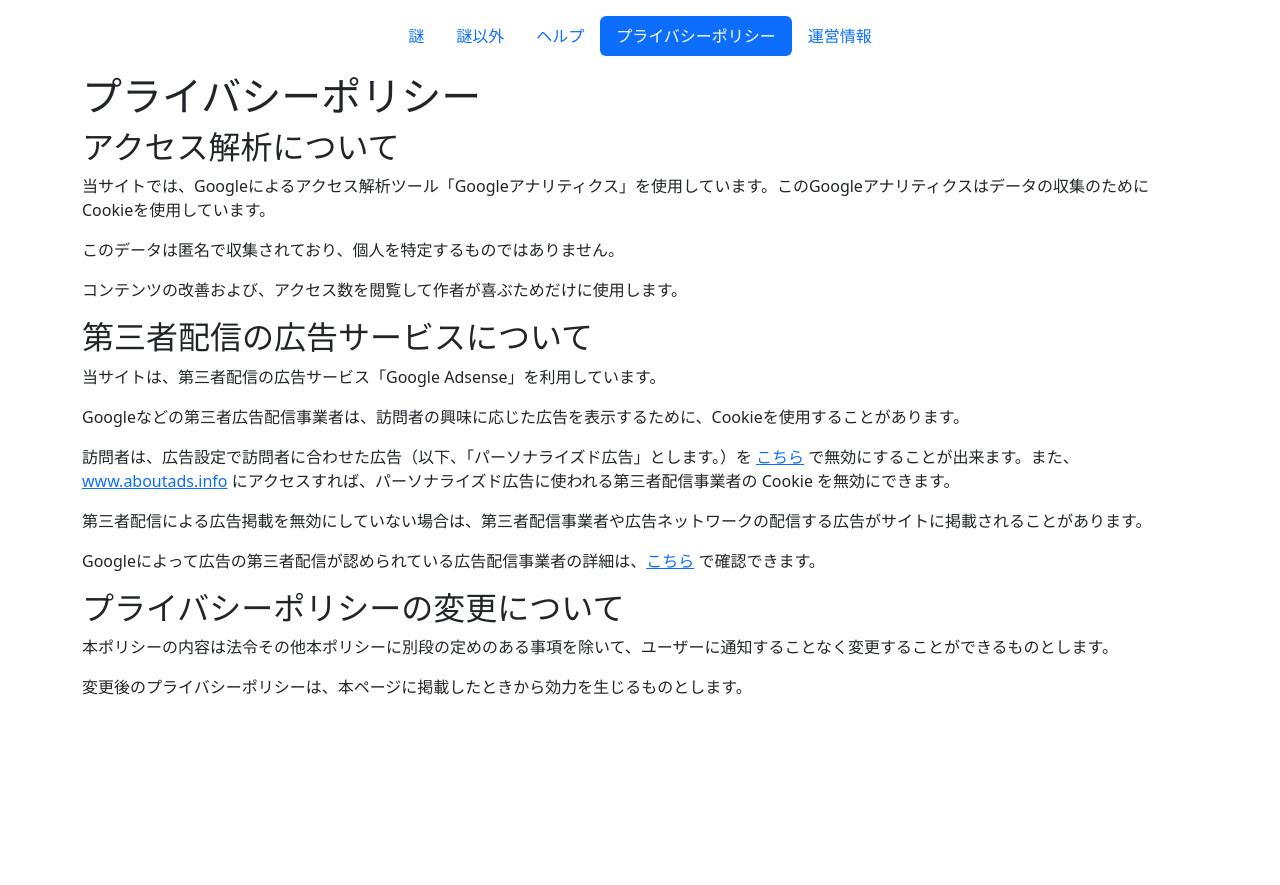
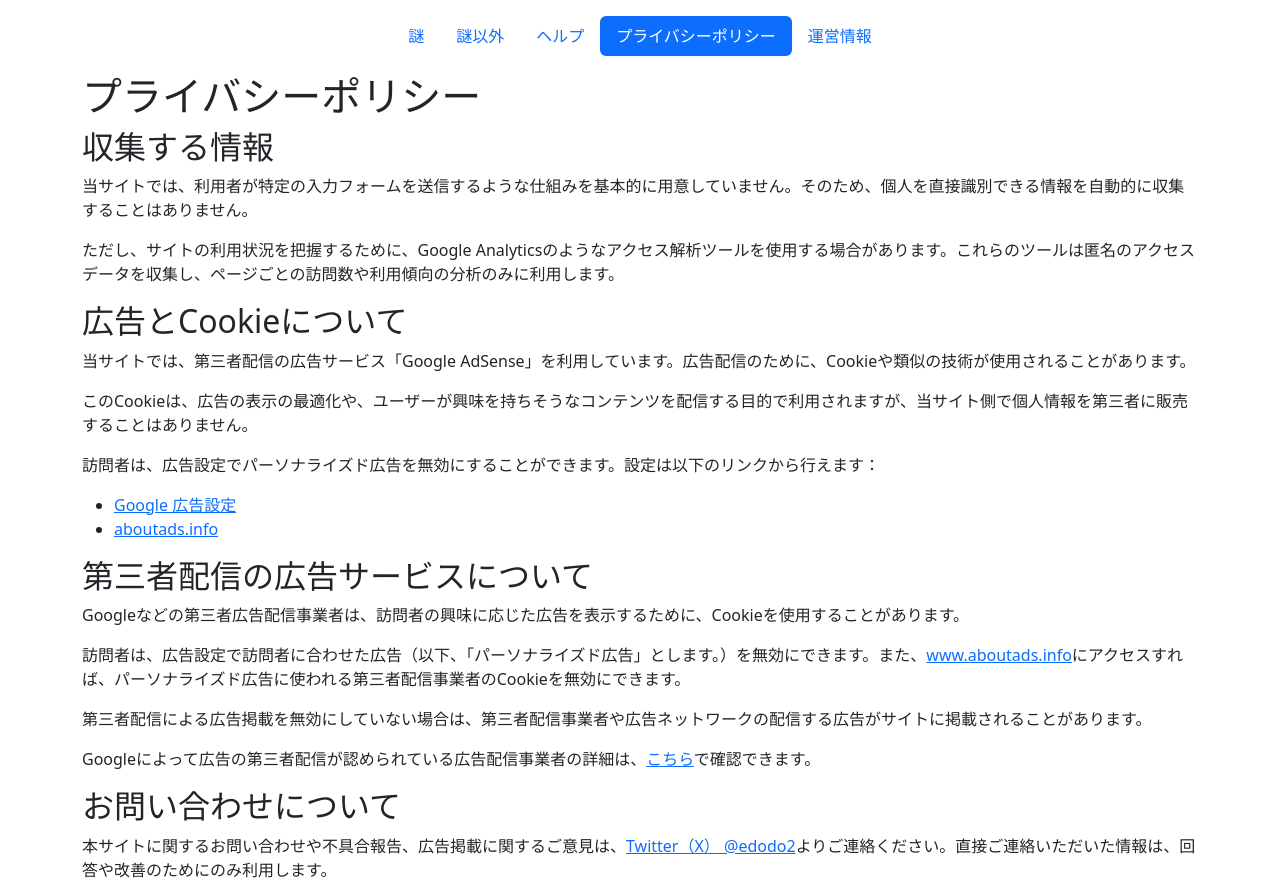
Before and after one commit to edodo2/edodo2.github.io, a plain HTML site: page privacy-policy/index.html in a window 1280 px wide. Shown: the top 885 px of the page. Before the commit the page ends 800 px from the top, so only its background shows below. Drawn offline with Linux system fonts and the light colour scheme.

Commit message:
copilot謹製

```diff
--- a/privacy-policy/index.html
+++ b/privacy-policy/index.html
@@ -37,21 +37,27 @@
     </header>
     <h1>プライバシーポリシー</h1>
 
-    <h2>アクセス解析について</h2>
-    <p>当サイトでは、Googleによるアクセス解析ツール「Googleアナリティクス」を使用しています。このGoogleアナリティクスはデータの収集のためにCookieを使用しています。</p>
-    <p>このデータは匿名で収集されており、個人を特定するものではありません。</p>
-    <p>コンテンツの改善および、アクセス数を閲覧して作者が喜ぶためだけに使用します。</p>
+    <h2>収集する情報</h2>
+    <p>当サイトでは、利用者が特定の入力フォームを送信するような仕組みを基本的に用意していません。そのため、個人を直接識別できる情報を自動的に収集することはありません。</p>
+    <p>ただし、サイトの利用状況を把握するために、Google Analyticsのようなアクセス解析ツールを使用する場合があります。これらのツールは匿名のアクセスデータを収集し、ページごとの訪問数や利用傾向の分析のみに利用します。</p>
+
+    <h2>広告とCookieについて</h2>
+    <p>当サイトでは、第三者配信の広告サービス「Google AdSense」を利用しています。広告配信のために、Cookieや類似の技術が使用されることがあります。</p>
+    <p>このCookieは、広告の表示の最適化や、ユーザーが興味を持ちそうなコンテンツを配信する目的で利用されますが、当サイト側で個人情報を第三者に販売することはありません。</p>
+    <p>訪問者は、広告設定でパーソナライズド広告を無効にすることができます。設定は以下のリンクから行えます：</p>
+    <ul>
+      <li><a rel="noopener nofollow" target="_blank" href="https://www.google.com/settings/ads">Google 広告設定</a></li>
+      <li><a rel="noopener nofollow" target="_blank" href="http://www.aboutads.info/choices/">aboutads.info</a></li>
+    </ul>
 
     <h2>第三者配信の広告サービスについて</h2>
-    <p>当サイトは、第三者配信の広告サービス「Google Adsense」を利用しています。
     <p>Googleなどの第三者広告配信事業者は、訪問者の興味に応じた広告を表示するために、Cookieを使用することがあります。</p>
-    <p>訪問者は、広告設定で訪問者に合わせた広告（以下、「パーソナライズド広告」とします。）を <a rel="noopener nofollow" target="_blank"
-        href="https://www.google.com/settings/ads">こちら</a> で無効にすることが出来ます。また、<a rel="noopener nofollow" target="_blank"
-        href="http://www.aboutads.info/choices/">www.aboutads.info</a>
-      にアクセスすれば、パーソナライズド広告に使われる第三者配信事業者の Cookie を無効にできます。</p>
+    <p>訪問者は、広告設定で訪問者に合わせた広告（以下、「パーソナライズド広告」とします。）を無効にできます。また、<a rel="noopener nofollow" target="_blank" href="http://www.aboutads.info/choices/">www.aboutads.info</a>にアクセスすれば、パーソナライズド広告に使われる第三者配信事業者のCookieを無効にできます。</p>
     <p>第三者配信による広告掲載を無効にしていない場合は、第三者配信事業者や広告ネットワークの配信する広告がサイトに掲載されることがあります。</p>
-    <p>Googleによって広告の第三者配信が認められている広告配信事業者の詳細は、<a rel="noopener nofollow" target="_blank"
-        href="https://support.google.com/dfp_premium/answer/94149">こちら</a> で確認できます。</p>
+    <p>Googleによって広告の第三者配信が認められている広告配信事業者の詳細は、<a rel="noopener nofollow" target="_blank" href="https://support.google.com/dfp_premium/answer/94149">こちら</a>で確認できます。</p>
+
+    <h2>お問い合わせについて</h2>
+    <p>本サイトに関するお問い合わせや不具合報告、広告掲載に関するご意見は、<a rel="noopener noreferrer" target="_blank" href="https://twitter.com/edodo2">Twitter（X） @edodo2</a>よりご連絡ください。直接ご連絡いただいた情報は、回答や改善のためにのみ利用します。</p>
 
     <h2>プライバシーポリシーの変更について</h2>
     <p>本ポリシーの内容は法令その他本ポリシーに別段の定めのある事項を除いて、ユーザーに通知することなく変更することができるものとします。</p>
```
Also changed, not shown: about.html (+6 -0 lines), help.html (+7 -1 lines), index.html (+13 -3 lines).
